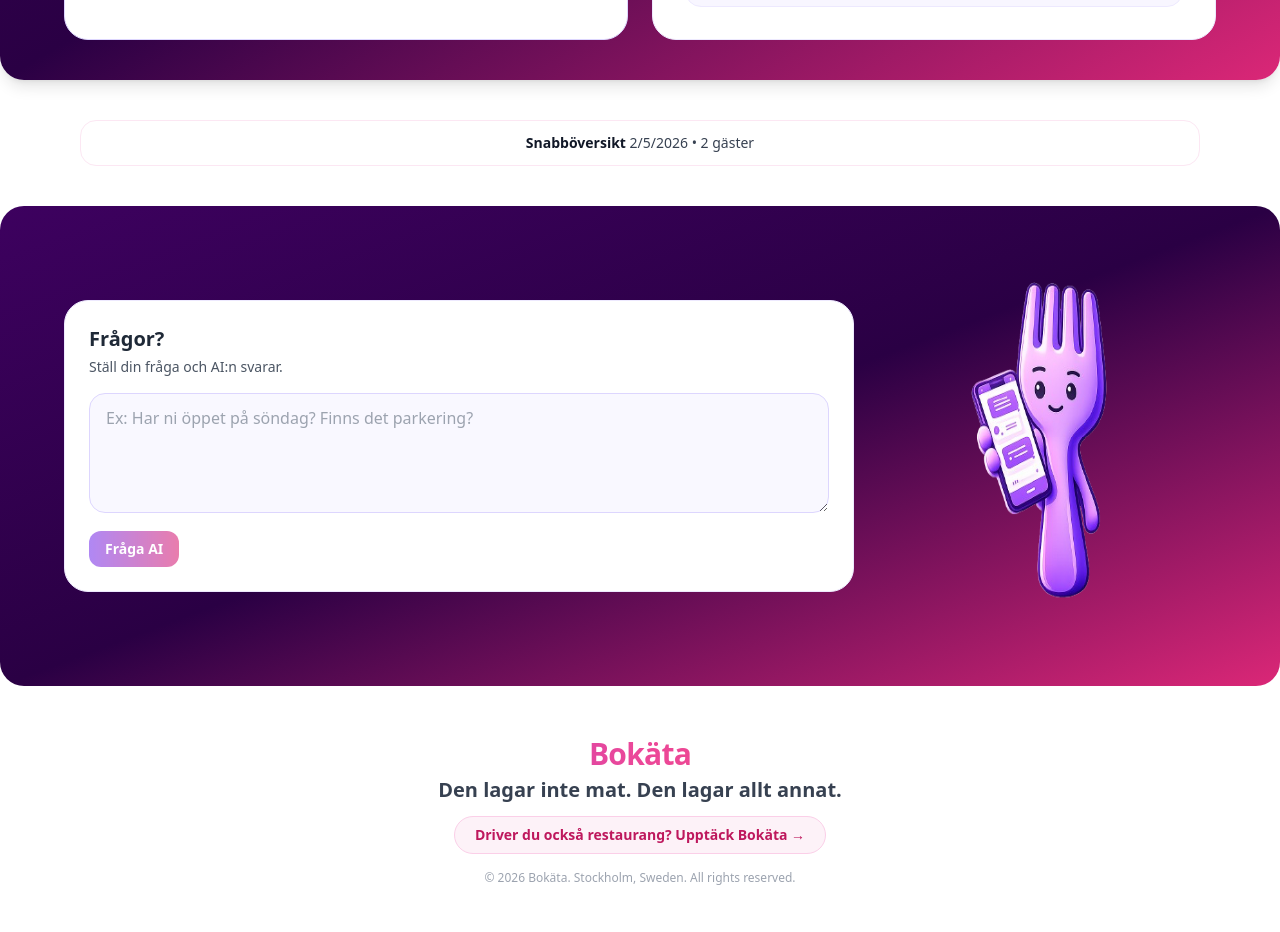
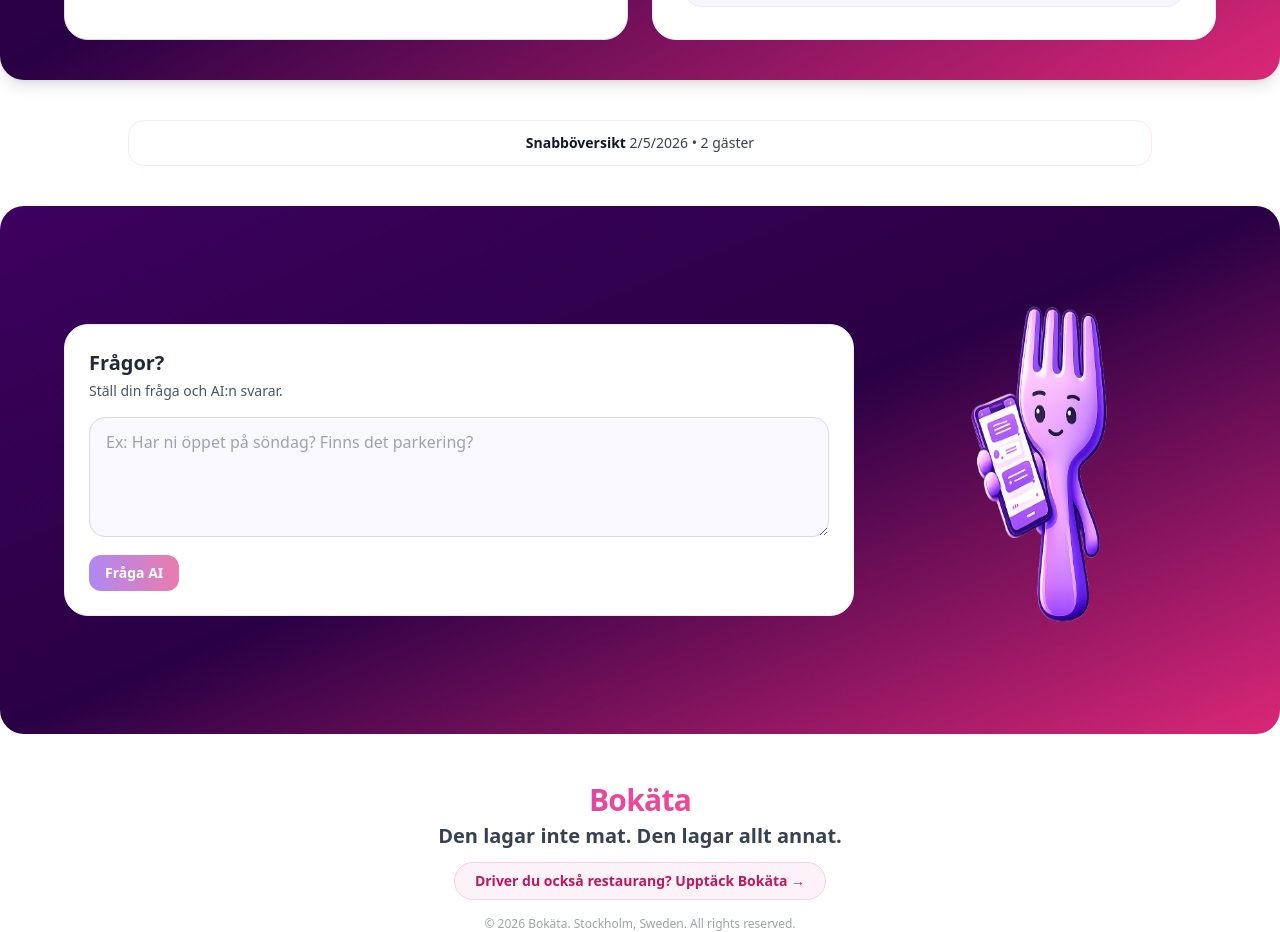
Before and after one commit to zebastianbt-ui/Derni-re-version-Bokata, a React (Vite) app: page /booking in a window 1280 px wide. Shown: the part 760-1692 px from the top of the page. Before the commit the page ends 1648 px from the top, so only its background shows below. Built offline with nearby package versions, Linux system fonts and the light colour scheme; no server answers.

Commit message:
Align booking bands padding and tighten summary

```diff
--- a/src/pages/BookingPage.tsx
+++ b/src/pages/BookingPage.tsx
@@ -624,7 +624,7 @@ export default function BookingPage() {
                 </div>
               </div>
 
-              <div className="rounded-2xl border border-pink-100 bg-white px-6 py-3 text-center text-sm text-gray-700">
+              <div className="rounded-2xl border border-pink-100 bg-white px-6 py-3 text-center text-sm text-gray-700 max-w-5xl mx-auto">
                 <span className="font-semibold text-gray-900">Snabböversikt</span>{" "}
                 {new Date(date).toLocaleDateString()} • {guests} gäster
                 {name ? ` • ${name}` : ""}
@@ -632,7 +632,7 @@ export default function BookingPage() {
                 {notes ? ` • ${notes}` : ""}
               </div>
 
-              <div className="relative left-1/2 right-1/2 -ml-[50vw] -mr-[50vw] w-screen rounded-3xl bg-gradient-to-br from-[#3d015f] via-[#2a0044] to-pink-600 px-6 md:px-10 py-3 md:py-4">
+              <div className="relative left-1/2 right-1/2 -ml-[50vw] -mr-[50vw] w-screen rounded-3xl bg-gradient-to-br from-[#3d015f] via-[#2a0044] to-pink-600 px-6 md:px-10 py-6 md:py-10">
                 <div className="max-w-6xl mx-auto flex flex-col lg:flex-row items-center gap-6">
                   <div className="w-full lg:w-[70%] rounded-3xl border border-violet-100 bg-white p-4 md:p-6 h-full flex flex-col">
                     <h3 className="text-xl font-bold text-gray-800">Frågor?</h3>
@@ -745,7 +745,7 @@ export default function BookingPage() {
         </div>
       )}
 
-      <footer className="mt-0 py-0.5 text-center">
+      <footer className="mt-0 py-0 text-center">
         <div className="text-2xl md:text-3xl font-extrabold tracking-tight text-transparent bg-clip-text bg-gradient-to-r from-violet-600 via-pink-500 to-rose-500">
           Bokäta
         </div>
```
